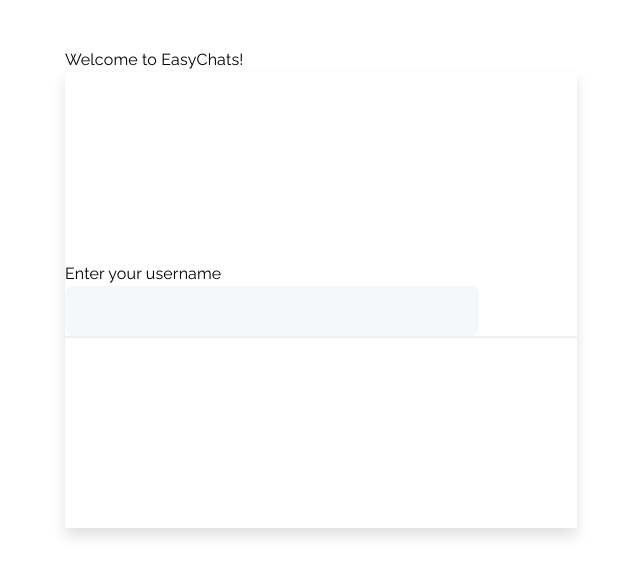
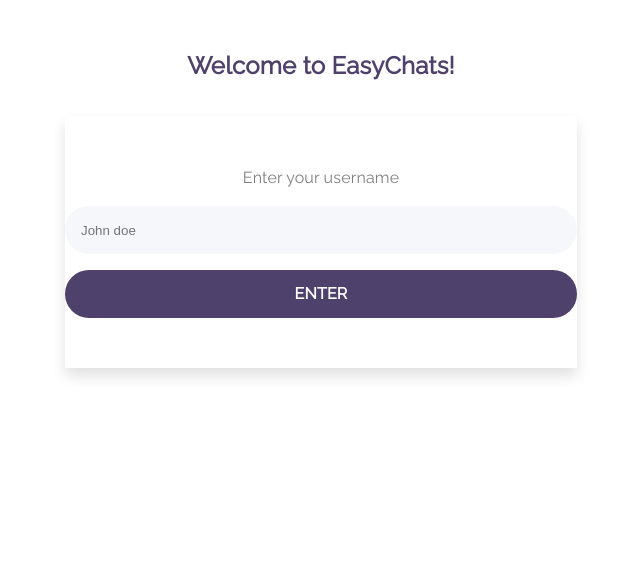
Before and after one commit to jarocode/Easychat, a React (Create React App) app: page / in a window 1280 px wide. Shown: the top 576 px of the page, without its empty margins (319-959 px from the left). Built offline with nearby package versions, Linux system fonts and the light colour scheme.

Commit message:
login page ui

```diff
--- a/src/components/button/Button.js
+++ b/src/components/button/Button.js
@@ -78,6 +78,7 @@
     margin: ${margin};
     padding: ${padding};
     text-transform: uppercase;
+    cursor: pointer;
     outline: none;
     transition: all 0.2s ease-in;
     &:hover{
--- a/src/components/input/Input.js
+++ b/src/components/input/Input.js
@@ -11,8 +11,8 @@
         height={props.height}
         background={props.background}
         border={props.border}
-        outline={props.outline}
         radius={props.radius}
+        padding={props.padding}
       />
     </Container>
   );
@@ -23,10 +23,11 @@
 const Container = styled.div``;
 
 const StyledInput = styled.input`
-  width: ${(props) => props.width};
+  outline: none !important;
+  width: ${(props) => (props.width ? props.width : "100%")};
   height: ${(props) => props.height};
   background: ${(props) => props.background};
   border-radius: ${(props) => props.radius};
   border: ${(props) => props.border};
-  outline: ${(props) => props.outline};
+  padding: ${(props) => props.padding};
 `;
--- a/src/components/loader/ButtonLoader.js
+++ b/src/components/loader/ButtonLoader.js
@@ -1,9 +1,10 @@
 import React from "react";
+import { color } from "theme";
 
 import Loader from "./Loader";
 
 const ButtonLoader = ({ isSubmitting }) => (
-  <>{isSubmitting && <Loader color="#fff" />}</>
+  <>{isSubmitting && <Loader color={color.white} />}</>
 );
 
 export default ButtonLoader;
--- a/src/pages/auth/index.js
+++ b/src/pages/auth/index.js
@@ -11,18 +11,40 @@
   return (
     <MainLayout>
       <Container>
-        <Typography fontFamily={"Raleway"}>Welcome to EasyChats!</Typography>
+        <Typography
+          fontFamily={"Raleway"}
+          fontWeight="bold"
+          fontSize={"24px"}
+          color={color.brand1}
+          marginBottom={"2rem"}
+        >
+          Welcome to EasyChats!
+        </Typography>
         <Div>
-          <Typography fontFamily={"Raleway"}> Enter your username</Typography>
+          <Typography fontFamily={"Raleway"} color={color.grey}>
+            {" "}
+            Enter your username
+          </Typography>
           <Input
             height="3rem"
-            width="80%"
-            radius="8px"
+            width="30rem"
+            radius="1.5rem"
             border="none"
-            outline="none"
+            placeholder="John doe"
+            padding="0 1rem"
             background={color.brand2}
           />
-          <Button />
+          <Button
+            height="3rem"
+            width="32rem"
+            borderRadius="1.5rem"
+            bgColor={color.brand1}
+            btnText={
+              <Typography fontFamily={"Raleway"} fontWeight="bold">
+                Enter
+              </Typography>
+            }
+          />
         </Div>
       </Container>
     </MainLayout>
@@ -33,15 +55,17 @@
 
 const Container = styled.div`
   width: 40%;
-  height: 30rem;
+  height: 20rem;
   display: flex;
   flex-direction: column;
-  justify-content: center;
+  align-items: center;
 `;
 const Div = styled.div`
   display: flex;
   flex-direction: column;
+  align-items: center;
   justify-content: center;
+  gap: 1rem;
   width: 100%;
   height: 100%;
   box-shadow: 0px 8px 13px rgba(0, 0, 0, 0.12);
--- a/src/theme/index.js
+++ b/src/theme/index.js
@@ -2,5 +2,6 @@
   brand1: "#4E426D",
   brand2: "#F5F7FB",
   brand3: "#3AA58A",
+  grey: "#7f7f7f",
   white: "#fff",
 };
```
